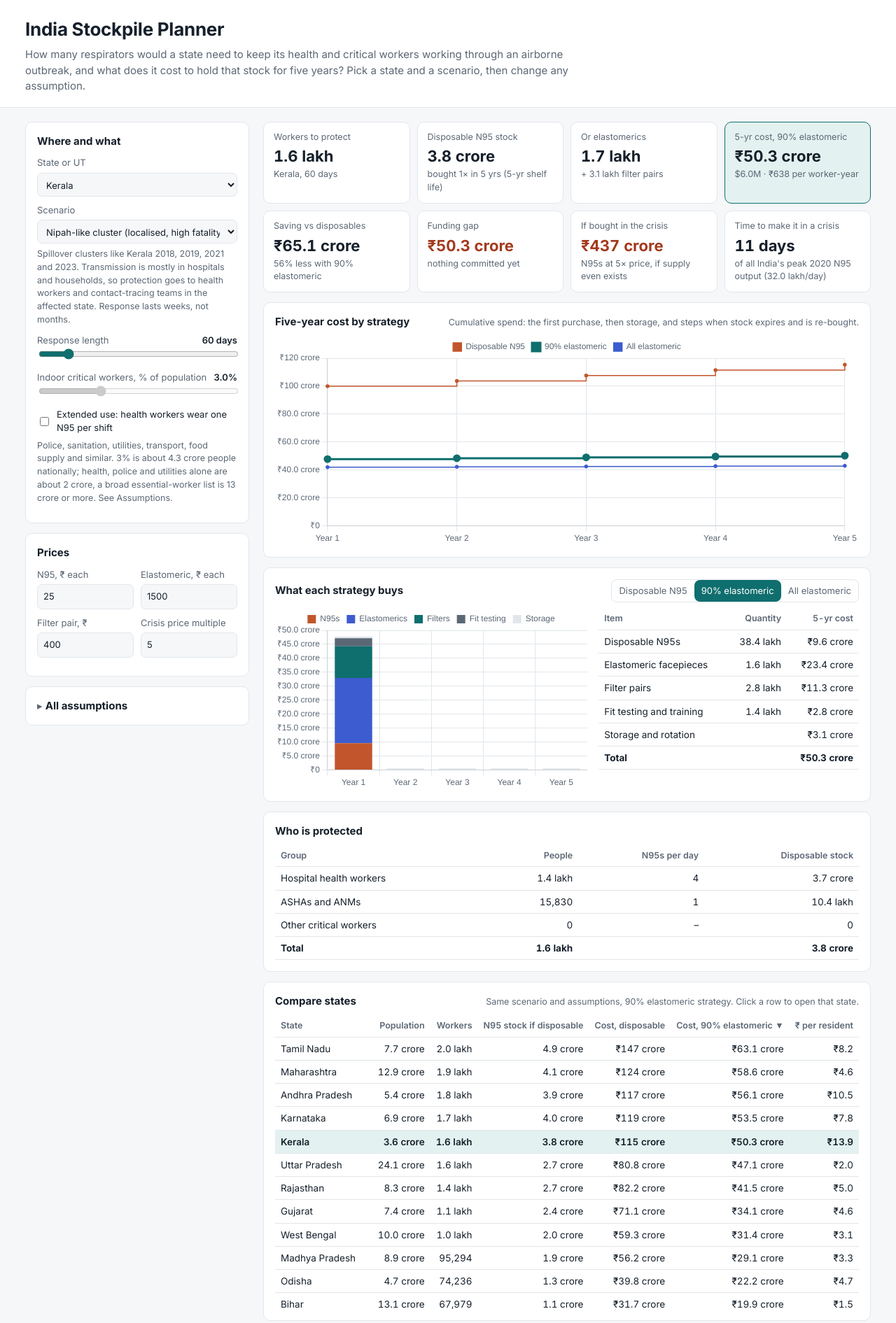
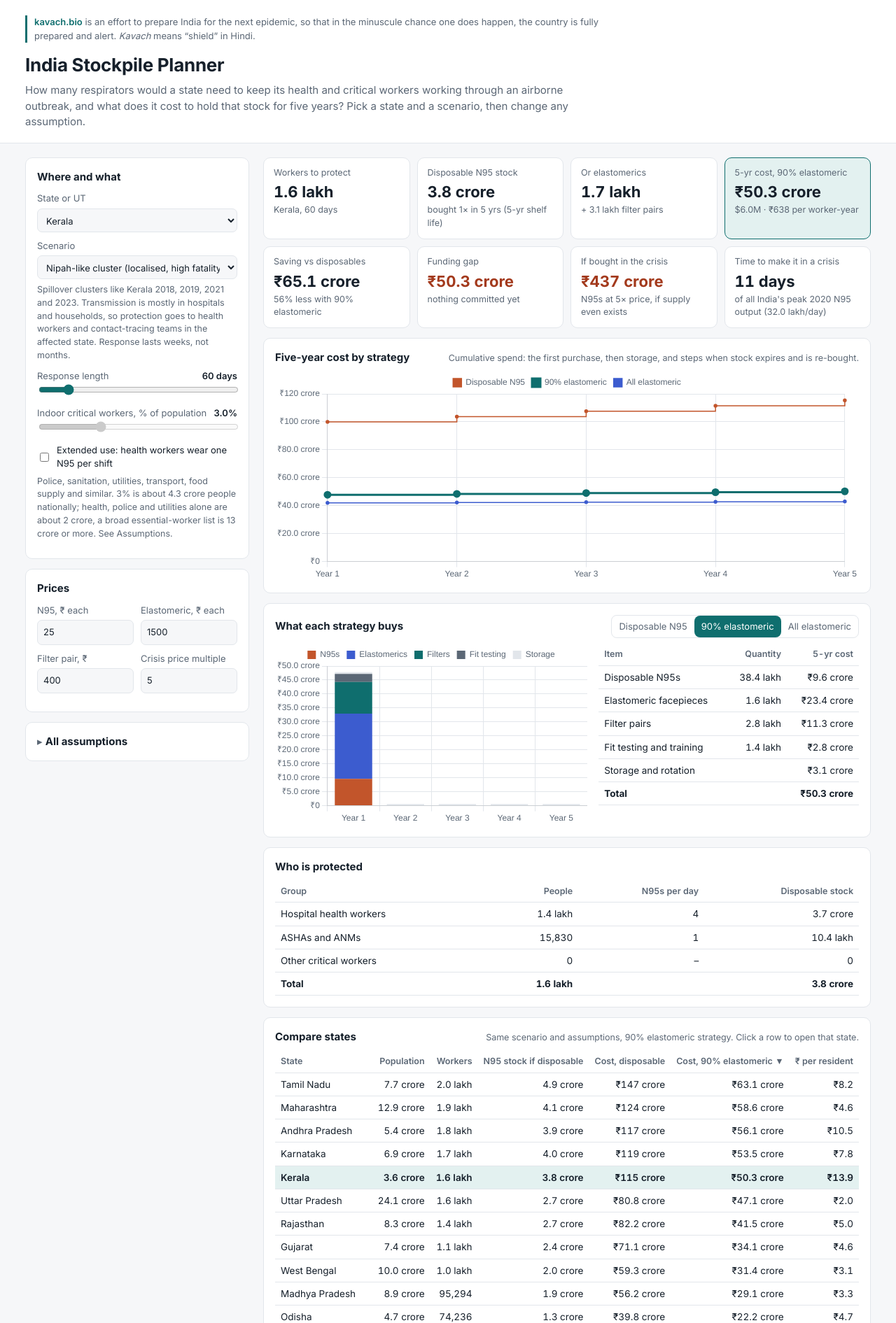
Before and after one commit to inventcures/india-stockpile-planner, a website with bundled scripts: page index.html in a window 1280 px wide. Shown: the top 1891 px of the page at 70% size. Built offline with nearby package versions, Linux system fonts and the light colour scheme.

Commit message:
Add kavach.bio intro note to planner header
Adds a short line above the title saying what kavach.bio is and that
kavach means "shield" in Hindi. Also wraps the "Who is protected" table
so it scrolls inside its card on phones instead of making the whole page
scroll sideways by ~12px.

Co-Authored-By: Claude Opus 5.5 <noreply@anthropic.com>
Claude-Session: https://claude.ai/code/session_018x53YVhj7rCQ33VMhuhqKi

```diff
--- a/css/style.css
+++ b/css/style.css
@@ -29,6 +29,8 @@ body { margin: 0; background: var(--bg); color: var(--ink); font: 15px/1.5 Inter
 a { color: var(--accent); }
 .wrap { max-width: 1240px; margin: 0 auto; padding: 0 16px; }
 .top { background: var(--surface); border-bottom: 1px solid var(--line); padding: 22px 0 18px; }
+.kavach { margin: 0 0 12px; padding-left: 10px; border-left: 3px solid var(--accent); font-size: 13px; color: var(--muted); max-width: 820px; }
+.kavach strong { color: var(--accent); font-weight: 600; }
 .top h1 { margin: 0 0 6px; font-size: 26px; letter-spacing: -0.01em; }
 .lede { margin: 0; color: var(--muted); max-width: 820px; }
 .layout { display: grid; grid-template-columns: 320px 1fr; gap: 20px; padding-top: 20px; padding-bottom: 20px; align-items: start; }
@@ -71,6 +73,7 @@ input[type=range] { width: 100%; accent-color: var(--accent); }
 .sortable tbody tr { cursor: pointer; }
 .sortable tbody tr:hover { background: var(--accent-soft); }
 .sortable tr.sel { background: var(--accent-soft); font-weight: 600; }
+.xscroll { overflow-x: auto; }
 .scroll { overflow-x: auto; max-height: 420px; overflow-y: auto; }
 .seg { display: inline-flex; border: 1px solid var(--line); border-radius: 8px; overflow: hidden; }
 .seg button { border: 0; background: transparent; color: var(--muted); padding: 6px 10px; font: inherit; font-size: 13px; cursor: pointer; }
--- a/index.html
+++ b/index.html
@@ -13,6 +13,7 @@
 <body>
   <header class="top">
     <div class="wrap">
+      <p class="kavach"><strong>kavach.bio</strong> is an effort to prepare India for the next epidemic, so that in the minuscule chance one does happen, the country is fully prepared and alert. <span class="kavach-gloss"><em>Kavach</em> means “shield” in Hindi.</span></p>
       <h1>India Stockpile Planner</h1>
       <p class="lede">How many respirators would a state need to keep its health and critical workers working through an airborne outbreak, and what does it cost to hold that stock for five years? Pick a state and a scenario, then change any assumption.</p>
     </div>
@@ -86,7 +87,7 @@
         <div class="card-head">
           <h2>Who is protected</h2>
         </div>
-        <table class="tbl" id="workTable"></table>
+        <div class="xscroll"><table class="tbl" id="workTable"></table></div>
       </section>
 
       <section class="card">
```
